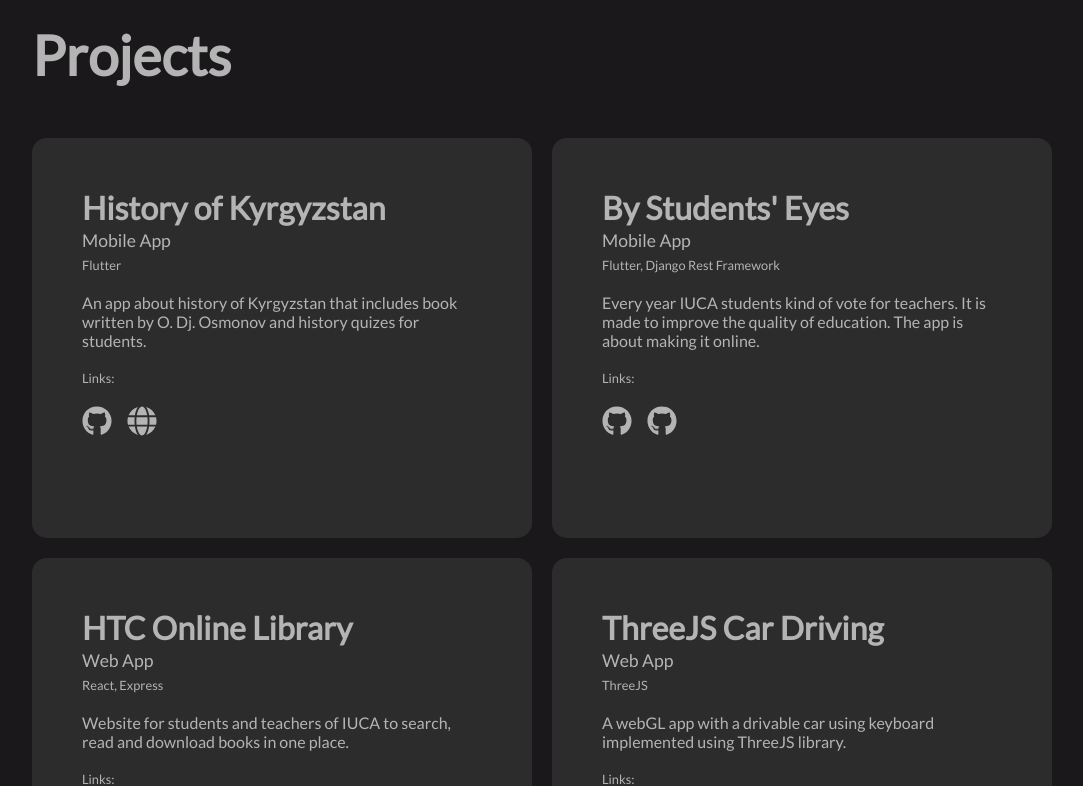
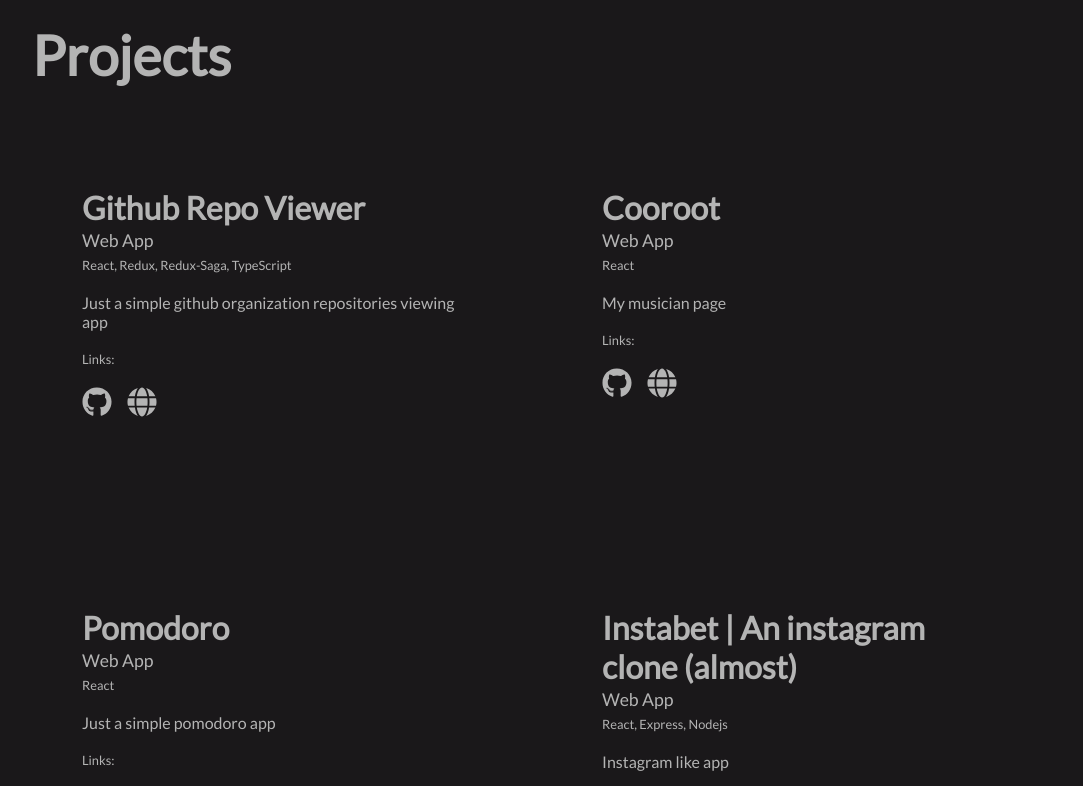
Before and after one commit to akmatoff/akmatoff.github.io, a React (Create React App) app: page / in a window 1280 px wide. Shown: the part 2060-2846 px from the top of the page, without its empty margins (98-1181 px from the left). Built offline with nearby package versions, Linux system fonts and the light colour scheme.

Commit message:
UPDATE: Project card style, sort list

```diff
--- a/src/assets/data/projects.json
+++ b/src/assets/data/projects.json
@@ -1,6 +1,6 @@
 [
     {
-        "project_id": 1,
+        "project_id": 2,
         "project_title": "History of Kyrgyzstan",
         "project_type": "Mobile App",
         "description": "An app about history of Kyrgyzstan that includes book written by O. Dj. Osmonov and history quizes for students.",
@@ -11,7 +11,7 @@
         ]
     },
     {
-        "project_id": 2,
+        "project_id": 3,
         "project_title": "By Students' Eyes",
         "project_type": "Mobile App",
         "description": "Every year IUCA students kind of vote for teachers. It is made to improve the quality of education. The app is about making it online.",
@@ -22,7 +22,7 @@
         ]
     },
     {
-        "project_id": 3,
+        "project_id": 4,
         "project_title": "HTC Online Library",
         "project_type": "Web App",
         "description": "Website for students and teachers of IUCA to search, read and download books in one place.",
@@ -34,7 +34,7 @@
         ]
     },
     {
-        "project_id": 4,
+        "project_id": 5,
         "project_title": "ThreeJS Car Driving",
         "project_type": "Web App",
         "description": "A webGL app with a drivable car using keyboard implemented using ThreeJS library.",
@@ -45,7 +45,7 @@
         ]
     },
     {
-        "project_id": 5,
+        "project_id": 6,
         "project_title": "P5.js Visualizer",
         "project_type": "Web App",
         "description": "Simple audio visuals with p5.js",
@@ -56,7 +56,7 @@
         ]
     },
     {
-        "project_id": 6,
+        "project_id": 7,
         "project_title": "Instabet | An instagram clone (almost)",
         "project_type": "Web App",
         "description": "Instagram like app",
@@ -66,7 +66,7 @@
         ]
     },
     {
-        "project_id": 7,
+        "project_id": 8,
         "project_title": "Pomodoro",
         "project_type": "Web App",
         "description": "Just a simple pomodoro app",
@@ -77,7 +77,7 @@
         ]
     },
     {
-        "project_id": 8,
+        "project_id": 10,
         "project_title": "Github Repo Viewer",
         "project_type": "Web App",
         "description": "Just a simple github organization repositories viewing app",
@@ -99,7 +99,7 @@
         ]
     },
     {
-        "project_id": 10,
+        "project_id": 1,
         "project_title": "Posterz",
         "project_type": "Web App",
         "description": "College project | A blog app",
--- a/src/components/Projects.css
+++ b/src/components/Projects.css
@@ -18,7 +18,7 @@
   width: clamp(400px, 50vw, 500px);
   min-height: 400px;
   padding: 50px;
-  background-color: var(--secondary-color);
+  /* background-color: var(--secondary-color); */
   border-radius: 15px;
   transition: 0.3s ease-in;
 }
--- a/src/components/Projects.js
+++ b/src/components/Projects.js
@@ -22,7 +22,7 @@ function Projects() {
         Projects
       </h1>
       <div className="projects-container">
-        {projects.map((project) => (
+        {projects.sort((p, p2) => p2.project_id - p.project_id).map((project) => (
           <div key={project.project_id} className="project-card">
             <div className="title">{project.project_title}</div>
             <div className="type">{project.project_type}</div>
```
